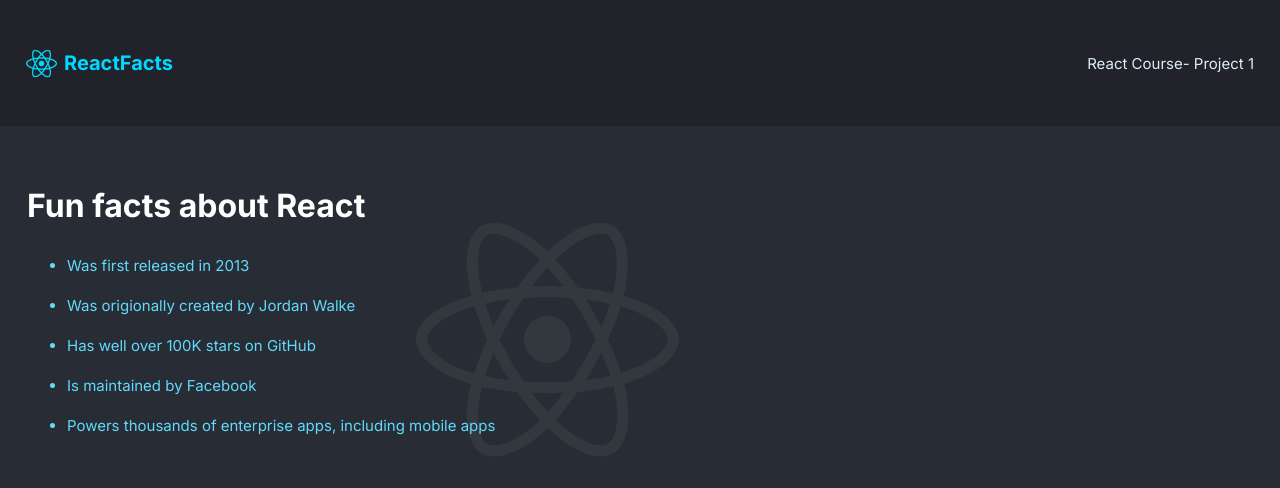
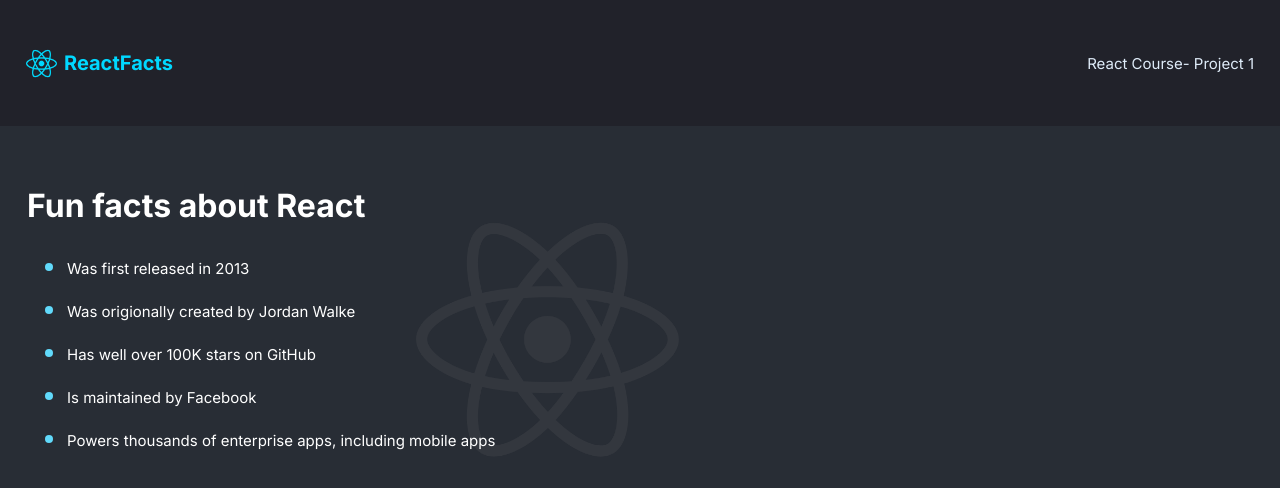
Before and after one commit to LurieK/Scrimba-React-Project, a React (Create React App) app: page / in a window 1280 px wide. Shown: the top 488 px of the page. Built offline with nearby package versions, Linux system fonts and the light colour scheme.

Commit message:
add ::marker to .list-items and adjust bullet size and color

```diff
--- a/src/styles.css
+++ b/src/styles.css
@@ -71,15 +71,10 @@
   font-weight: 400;
   font-size: 15px;
 
+}
 
+.list-items ::marker{
+  color: #61DAFB;
+  font-size: 1.5rem;
 
 }
-.list-items li {
-  color: #61DAFB;
-
-
-
-}
-.list-items li span {
-  color: white;
-}
```
